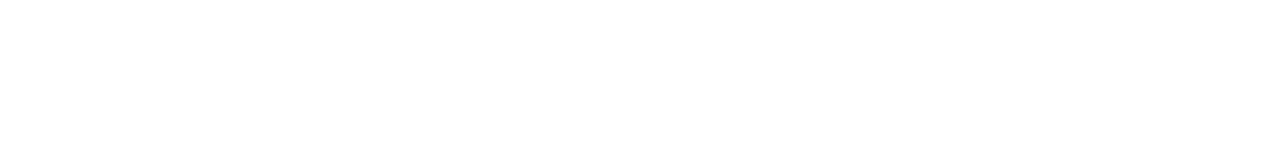
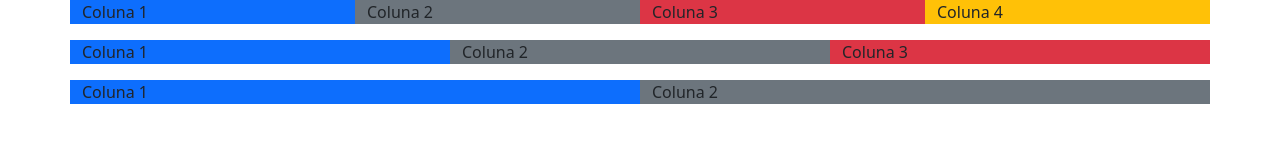
Before and after one commit to HenryCardooso/bootstrap_base, a plain HTML site: page ex2_sistema-grid/ex2.html in a window 1280 px wide. Drawn offline with nearby package versions, Linux system fonts and the light colour scheme.

Commit message:
Exemplos 1,2,3 Concluidos

```diff
--- /dev/null
+++ b/ex1b__instalacao_npm/package.json
@@ -0,0 +1,5 @@
+{
+  "dependencies": {
+    "bootstrap": "^5.3.3"
+  }
+}
--- a/ex2_sistema-grid/ex2.html
+++ b/ex2_sistema-grid/ex2.html
@@ -10,6 +10,26 @@
 
 
     <!-- 1ª Digitação (Aqui) -->
+     <div class="container">
+    <div class="row">
+        <div class="col-sm-3 bg-primary">Coluna 1</div>
+        <div class="col-sm-3 bg-secondary">Coluna 2</div>
+         <div class="col-sm-3 bg-danger">Coluna 3</div>
+        <div class="col-sm-3 bg-warning">Coluna 4</div>
+     </div>
+
+    <div class="row my-3">
+        <div class="col-sm-4 bg-primary">Coluna 1</div>
+        <div class="col-sm-4 bg-secondary">Coluna 2</div>
+         <div class="col-sm-4 bg-danger">Coluna 3</div>
+
+     </div>
+
+    <div class="row">
+        <div class="col-sm-6 bg-primary">Coluna 1</div>
+        <div class="col-sm-6 bg-secondary">Coluna 2</div>
+     </div>
+
 
 
     <script src="https://cdn.jsdelivr.net/npm/bootstrap@5.3.0/dist/js/bootstrap.bundle.min.js"></script>
```
Also changed, not shown: ex1a_instalacao_arquivos/index.html (+4 -1 lines), ex3_botoes/ex3.html (+21 -0 lines), ex1a_instalacao_arquivos/css/bootstrap.min.css (added), ex1a_instalacao_arquivos/js/bootstrap.bundle.min.js (added), 2 other files.
